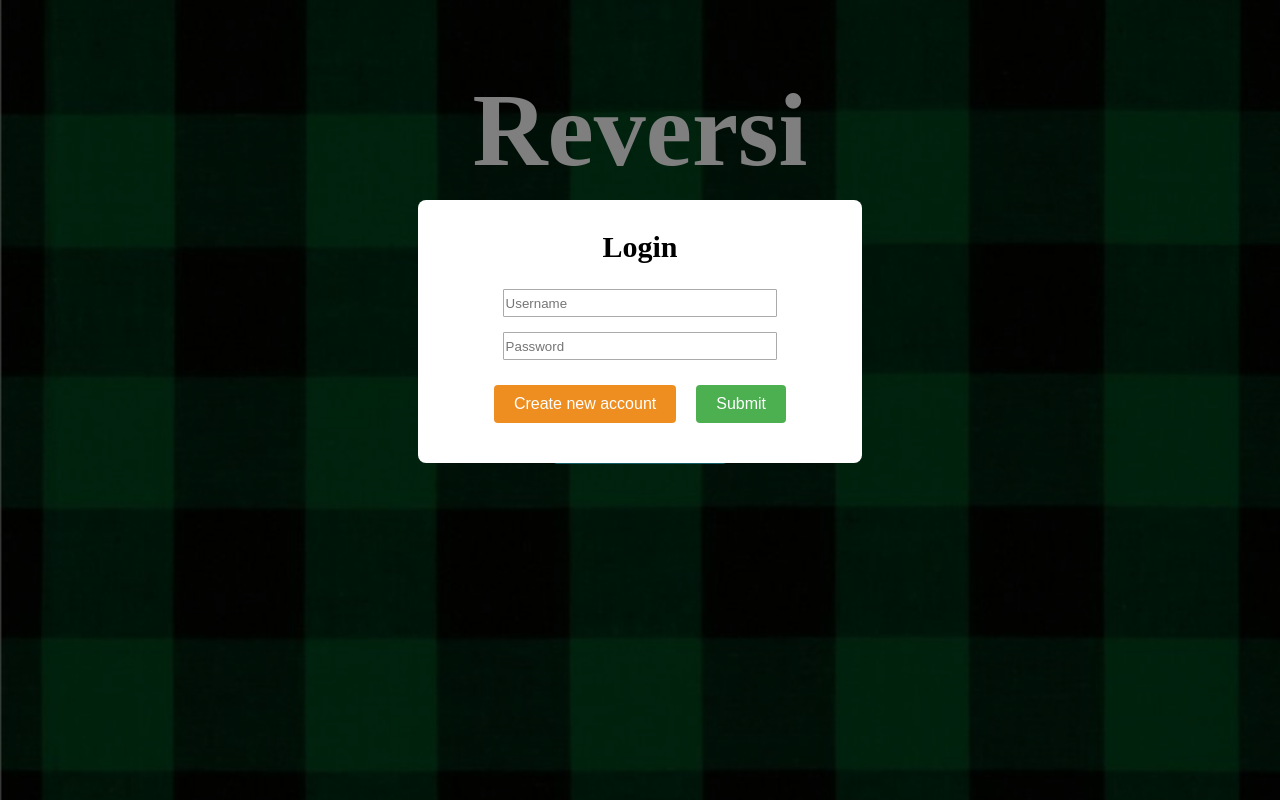
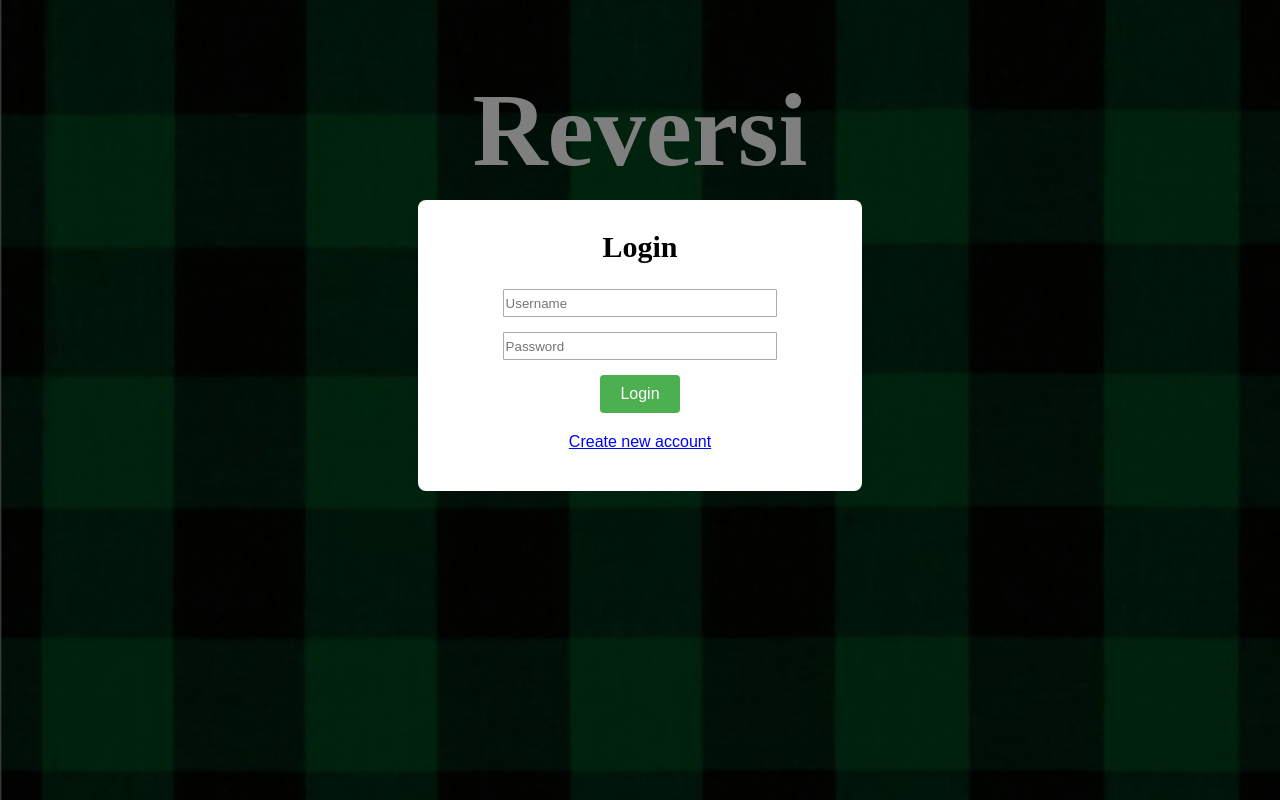
Before and after one commit to MushyTaro/MushyTaro.github.io, a React (Vite) app: page / in a window 1280 px wide. Built offline with nearby package versions, Linux system fonts and the light colour scheme.

Commit message:
style: change routing buttons to be links

```diff
--- a/src/components/MainPagePopup.tsx
+++ b/src/components/MainPagePopup.tsx
@@ -39,10 +39,14 @@ const MainPagePopup: React.FC<PopupProps> = ({
             {isNewAccount ? "❗Username Has been taken" : "❗Incorrect username/password"}
           </span>
         )}
-        <button type="button" className="main-page-popup__end-button--route" onClick={handleCreateAccount}>
-          {isNewAccount ? "Login" : "Create new account"}
-        </button>
-        <button type="submit">Submit</button>
+        <div className="main-page-popup-content__button-group">
+          <button type="submit" className="main-page-popup__end-button">
+            {isNewAccount ? "Create new account" : "Login"}
+          </button>
+          <button type="button" className="main-page-popup__end-button--route" onClick={handleCreateAccount}>
+            {isNewAccount ? "Return to login" : "Create new account"}
+          </button>
+        </div>
       </form>
     </div>
   </div>
--- a/src/components/game-page/GameStatusPopup.tsx
+++ b/src/components/game-page/GameStatusPopup.tsx
@@ -34,15 +34,11 @@ export default function GameStatusPopup({ show, messageType, onClose, onNavigate
         <span> - </span>
         <span>{`Computer: ${score.computerScore}`}</span>
       </div>
-      <button
-        className="game-page-popup--end-button game-page-popup--end-button--route"
-        type="button"
-        onClick={onNavigate}
-      >
-        Go to homepage
-      </button>
       <button className="game-page-popup--end-button" type="button" onClick={onClose}>
         Start a new game
+      </button>
+      <button className="game-page-popup--end-button--route" type="button" onClick={onNavigate}>
+        Go to homepage
       </button>
     </div>
   );
--- a/src/styles/MainPagePopup.css
+++ b/src/styles/MainPagePopup.css
@@ -42,19 +42,26 @@
 }
 
 .main-page-popup-content button {
-  margin: 10px 10px;
+  display: block;
+  margin: 10px auto 0px;
   padding: 10px 20px;
   border: none;
+  font-size: 1rem;
+}
+
+.main-page-popup__end-button {
   border-radius: 4px;
   background-color: #4caf50;
   color: white;
-  font-size: 1rem;
+}
+.main-page-popup__end-button--route {
+  background: none;
+  border: none;
+  color: blue;
+  text-decoration: underline;
+  cursor: pointer;
 }
 
-.main-page-popup-content .main-page-popup__end-button--route {
-  background-color: #ee8e21;
+.main-page-popup__end-button--route:hover {
+  color: navy;
 }
-
-.main-page-popup-content .main-page-popup__end-button--route:hover {
-  background-color: #ec8510;
-}
--- a/src/styles/game-page/GameStatusPopup.css
+++ b/src/styles/game-page/GameStatusPopup.css
@@ -18,44 +18,45 @@
   border: 1px solid #888888;
   border-radius: 8px;
   margin: 0px auto;
-  width: 35%;
+  width: 30%;
   font-size: 1.2rem;
   text-align: center;
 }
 .game-page-popup--score-title {
-  margin-top: 10px;
+  margin-top: 20px;
   font-size: 1.5rem;
   font-weight: bolder;
 }
 .game-page-popup--score-result {
   display: grid;
   grid-template-columns: 3fr 1fr 3fr;
-  margin-bottom: 15px;
+  margin-bottom: 20px;
 }
 .game-page-popup-content button {
   display: block;
-  margin: 20px auto 0px;
+  margin: 10px auto 0px;
   font-size: 1rem;
   padding: 10px 20px;
   border: none;
+}
+
+.game-page-popup--end-button {
+  color: white;
   border-radius: 4px;
   background-color: #4caf50;
-  color: white;
 }
-.game-page-popup-content .game-page-popup--end-button {
-  display: inline-block;
-  margin: 20px 10px 0px;
-}
-
-.game-page-popup-content button:hover {
+.game-page-popup--end-button:hover {
   background-color: #45a049;
 }
 
-.game-page-popup-content .game-page-popup--end-button--route {
-  background-color: #ee8e21;
-  margin-left: 10px;
+.game-page-popup--end-button--route {
+  background: none;
+  border: none;
+  color: blue;
+  text-decoration: underline;
+  cursor: pointer;
 }
 
-.game-page-popup-content .game-page-popup--end-button--route:hover {
-  background-color: #ec8510;
+.game-page-popup--end-button--route:hover {
+  color: navy;
 }
```
